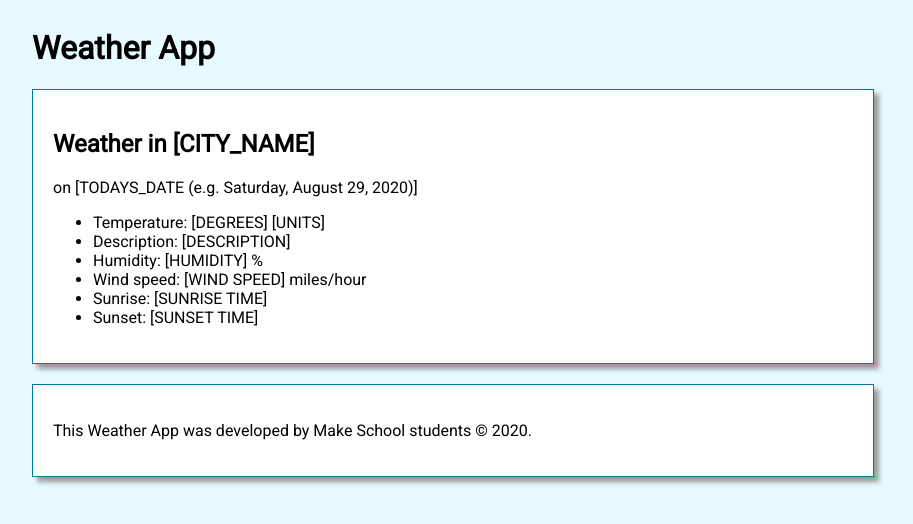
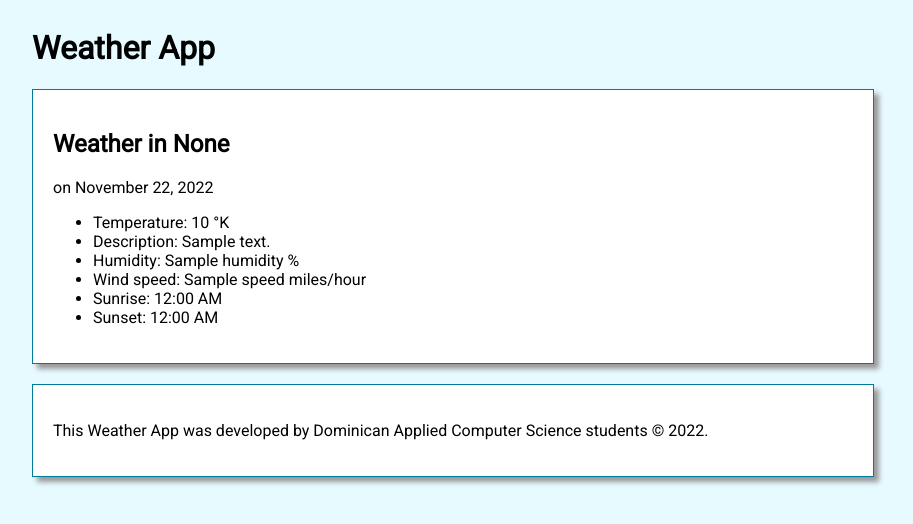
Before and after one commit to JoshBroughton/open-weather-api, a Flask app: page /results in a window 1280 px wide. Shown: the top 524 px of the page, without its empty margins (208-1121 px from the left). Run offline with Flask 2, Linux system fonts and the light colour scheme; a database or web service that is not in the repository returns one stand-in record (values such as "Sample title"); data that the repository does not hold is empty.

Commit message:
completed route and template for single city search

```diff
--- a/app.py
+++ b/app.py
@@ -43,16 +43,16 @@
 @app.route('/results')
 def results():
     """Displays results for current weather conditions."""
-    # TODO: Use 'request.args' to retrieve the city & units from the query
-    # parameters.
-    city = ''
-    units = ''
+    city = request.args.get('city')
+    units = request.args.get('units')
 
     params = {
         # TODO: Enter query parameters here for the 'appid' (your api key),
         # the city, and the units (metric or imperial).
         # See the documentation here: https://openweathermap.org/current
-
+        'q': city,
+        'appid': API_KEY,
+        'units': units,
     }
 
     result_json = requests.get(API_URL, params=params).json()
@@ -68,13 +68,13 @@
     # function.
     context = {
         'date': datetime.now(),
-        'city': '',
-        'description': '',
-        'temp': '',
-        'humidity': '',
-        'wind_speed': '',
-        'sunrise': '',
-        'sunset': '',
+        'city': city,
+        'description': result_json['weather'][0]['description'],
+        'temp': result_json['main']['temp'],
+        'humidity': result_json['main']['humidity'],
+        'wind_speed': result_json['wind']['speed'],
+        'sunrise': datetime.fromtimestamp(result_json['sys']['sunrise']),
+        'sunset': datetime.fromtimestamp(result_json['sys']['sunset']),
         'units_letter': get_letter_for_units(units)
     }
 
--- a/templates/base.html
+++ b/templates/base.html
@@ -12,7 +12,7 @@
             {% endblock %}
             <section>
                 <p>
-                    This Weather App was developed by Make School students © 2020.
+                    This Weather App was developed by Dominican Applied Computer Science students © 2022.
                 </p>
             </section>
         </main>
--- a/templates/results.html
+++ b/templates/results.html
@@ -2,24 +2,20 @@
 {% block content %}
 
 <section>
-    {#
-        TODO: Replace the hard-coded city and date below with data from the
-        server
-    #}
-    <h1>Weather in [CITY_NAME]</h1>
-    <p>on [TODAYS_DATE (e.g. Saturday, August 29, 2020)]</p>
+    <h1>Weather in {{city}}</h1>
+    <p>on {{date.strftime('%B %d, %Y')}}</p>
 
     {#
         TODO: Add the temperature, description, humidity, wind speed, sunrise,
         & sunset below to replace the [ ].
     #}
     <ul>
-        <li>Temperature: [DEGREES] [UNITS] </li>
-        <li>Description: [DESCRIPTION] </li>
-        <li>Humidity: [HUMIDITY] % </li>
-        <li>Wind speed: [WIND SPEED] miles/hour </li>
-        <li>Sunrise: [SUNRISE TIME] </li>
-        <li>Sunset: [SUNSET TIME] </li>
+        <li>Temperature: {{temp}} °{{units_letter}} </li>
+        <li>Description: {{description}} </li>
+        <li>Humidity: {{humidity}} % </li>
+        <li>Wind speed: {{wind_speed}} miles/hour </li>
+        <li>Sunrise: {{sunrise.strftime('%I:%M %p')}} </li>
+        <li>Sunset: {{sunset.strftime('%I:%M %p')}} </li>
     </ul>
 
 </section>
```
Also changed, not shown: requirements.txt (+6 -1 lines), 1 other file.
